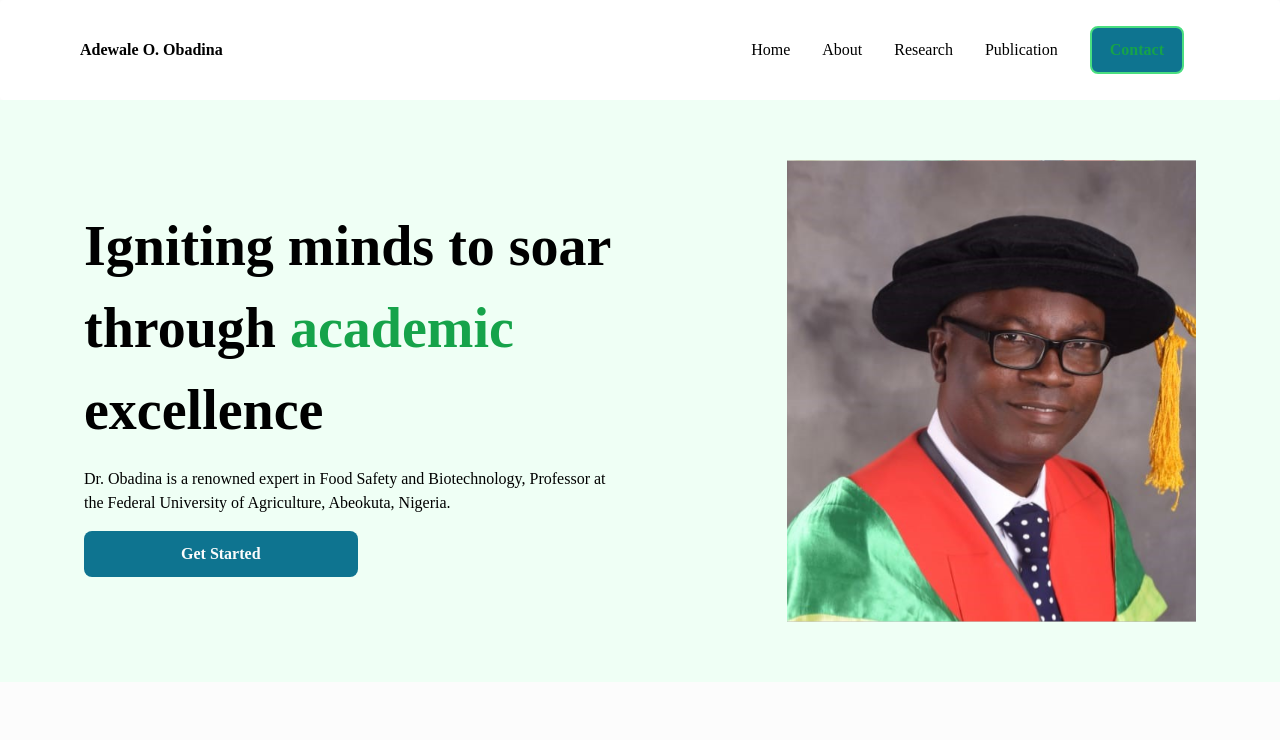
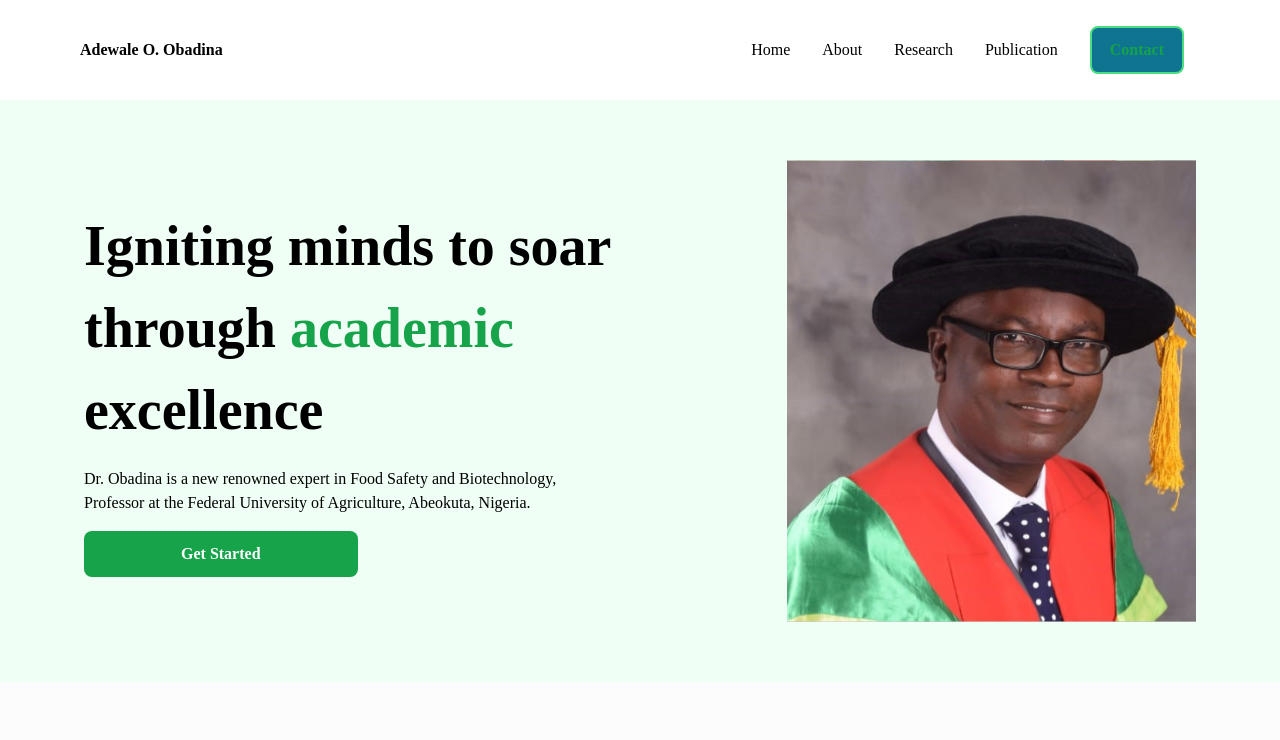
Before and after one commit to Adesanyaolu/obadina_web, a React (Vite) app: page / in a window 1280 px wide. Shown: the top 740 px of the page. Built offline with nearby package versions, Linux system fonts and the light colour scheme.

Commit message:
Button Background color

```diff
--- a/src/pages/Homepage.jsx
+++ b/src/pages/Homepage.jsx
@@ -22,9 +22,9 @@ function Homepage() {
                 </div>
                 <div className="left p-5 text-center md:p-5 xl:flex xl:flex-col xl:justify-start xl:text-left xl:w-6/12">
                     <h1 className='font-bold text-ag3 md:text-ag2 md:px-20 xl:px-0 xl:text-ag1'>Igniting minds to soar through <span className='text-primaryGreen'> academic </span> excellence</h1>
-                    <p className='text-base py-4 md:text-agmd xl:text-agmd'>Dr. Obadina  is a renowned expert in  Food Safety and Biotechnology, Professor at the Federal University  of Agriculture, Abeokuta, Nigeria.</p>
+                    <p className='text-base py-4 md:text-agmd xl:text-agmd'>Dr. Obadina  is a new renowned expert in  Food Safety and Biotechnology, Professor at the Federal University  of Agriculture, Abeokuta, Nigeria.</p>
                     <div className='flex justify-center xl:justify-start'>
-                        <DefaultButton className={'dark:bg-primaryGreen w-full px-20 text-agsm  text-white '} buttonText={'Get Started'} />
+                        <DefaultButton className={'dark:bg-primaryGreen bg-primaryGreen w-full px-20 text-agsm  text-white '} buttonText={'Get Started'} />
                     </div>
                 </div>
             </div>
```
Also changed, not shown: 2 other files (tests, documents, lock files or other folders).
